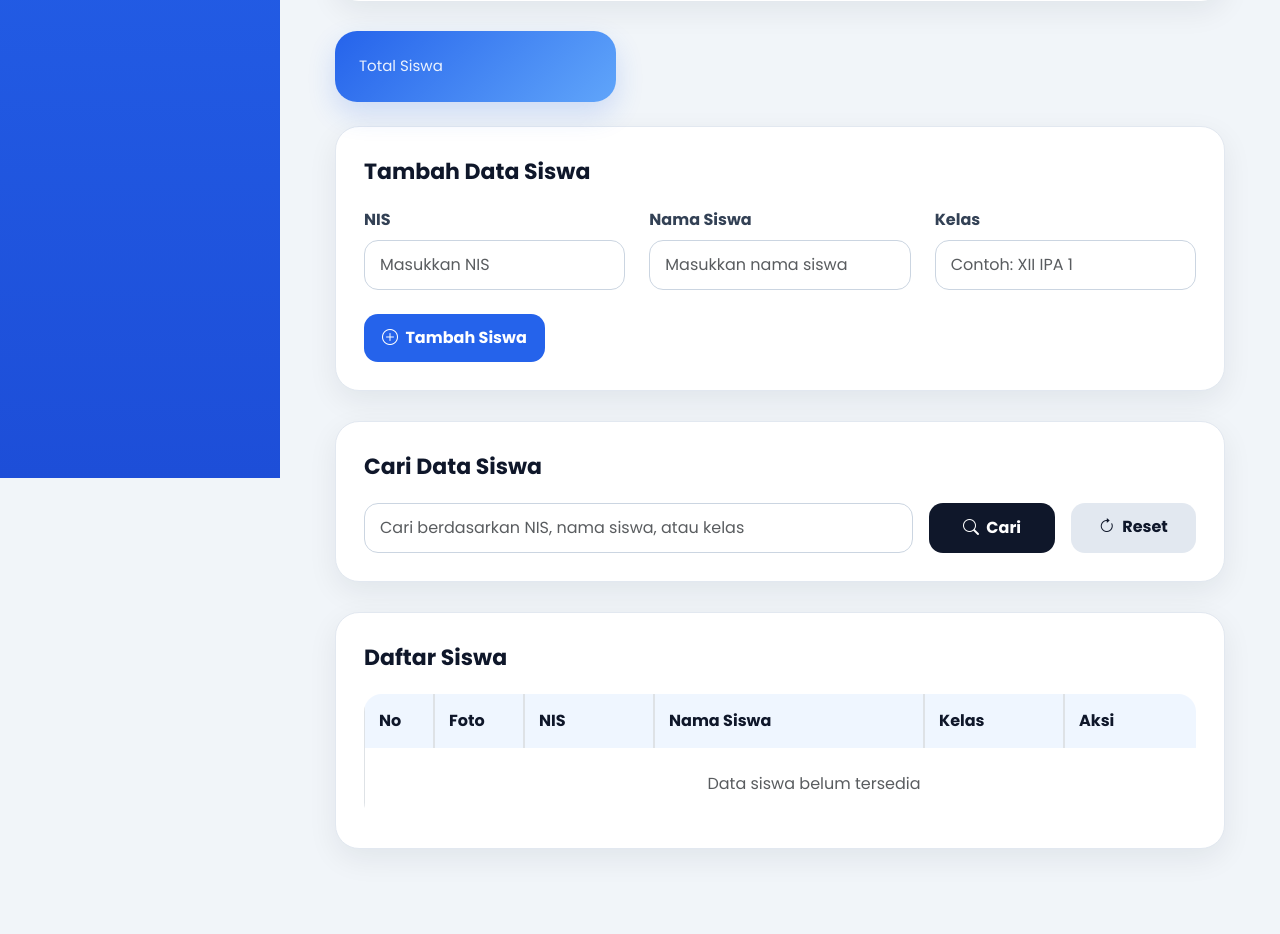
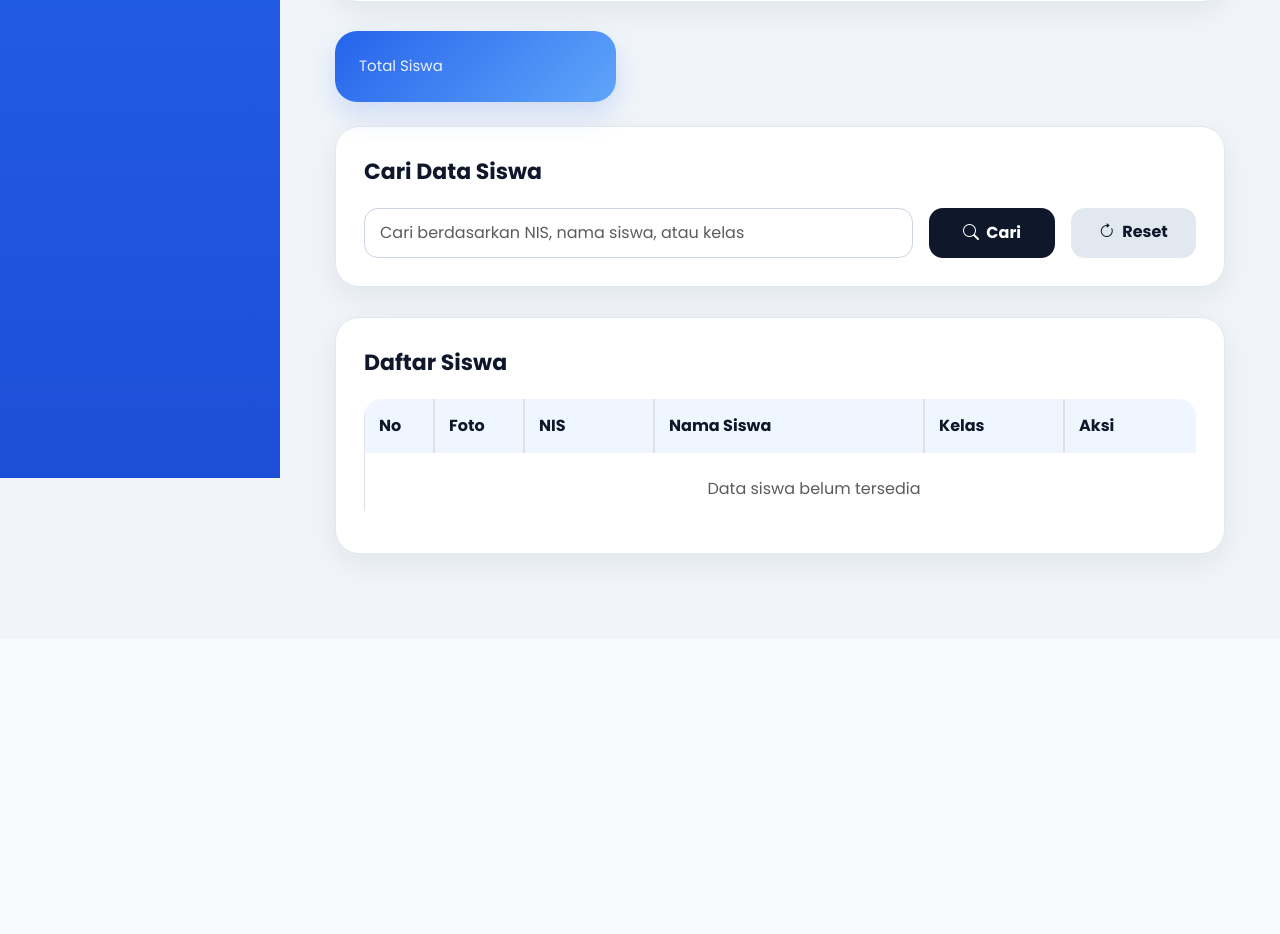
Before and after one commit to TEPEN-CHAN/SistemKNNJurusan, a Flask app: template templates/admin/data_siswa.html in a window 1280 px wide. Shown: the part 322-1256 px from the top of the page. After the commit the page ends 893 px from the top, so only its background shows below. Run offline with Flask 3, Linux system fonts and the light colour scheme; the template is opened without the code that fills it, so the values that code supplies are empty.

Commit message:
final kali ya?

```diff
--- a/templates/admin/dashboard_admin.html
+++ b/templates/admin/dashboard_admin.html
@@ -442,7 +442,7 @@ Dashboard Admin
                     Kelola data nilai siswa untuk proses rekomendasi jurusan.
                 </p>
 
-                <a href="{{ url_for('admin_data_siswa') }}" class="btn btn-primary">
+                <a href="{{ url_for('admin_nilai_siswa') }}" class="btn btn-primary">
                     Buka Menu
                     <i class="bi bi-arrow-right ms-1"></i>
                 </a>
--- a/templates/admin/data_siswa.html
+++ b/templates/admin/data_siswa.html
@@ -322,82 +322,6 @@ Data Siswa
 
     </div>
 
-    <!-- FORM TAMBAH SISWA -->
-    <div class="card-custom">
-
-        <div class="section-title">
-            Tambah Data Siswa
-        </div>
-
-        <form action="{{ url_for('admin_data_siswa') }}" method="POST">
-
-            <div class="row g-4">
-
-                <div class="col-lg-4">
-
-                    <label class="form-label">
-                        NIS
-                    </label>
-
-                    <input
-                        type="text"
-                        name="nis"
-                        class="form-control"
-                        placeholder="Masukkan NIS"
-                        required
-                    >
-
-                </div>
-
-                <div class="col-lg-4">
-
-                    <label class="form-label">
-                        Nama Siswa
-                    </label>
-
-                    <input
-                        type="text"
-                        name="nama_siswa"
-                        class="form-control"
-                        placeholder="Masukkan nama siswa"
-                        required
-                    >
-
-                </div>
-
-                <div class="col-lg-4">
-
-                    <label class="form-label">
-                        Kelas
-                    </label>
-
-                    <input
-                        type="text"
-                        name="kelas"
-                        class="form-control"
-                        placeholder="Contoh: XII IPA 1"
-                        required
-                    >
-
-                </div>
-
-                <div class="col-lg-12">
-
-                    <button type="submit" class="btn btn-primary-custom">
-
-                        <i class="bi bi-plus-circle me-1"></i>
-                        Tambah Siswa
-
-                    </button>
-
-                </div>
-
-            </div>
-
-        </form>
-
-    </div>
-
     <!-- PENCARIAN -->
     <div class="card-custom">
 
```
